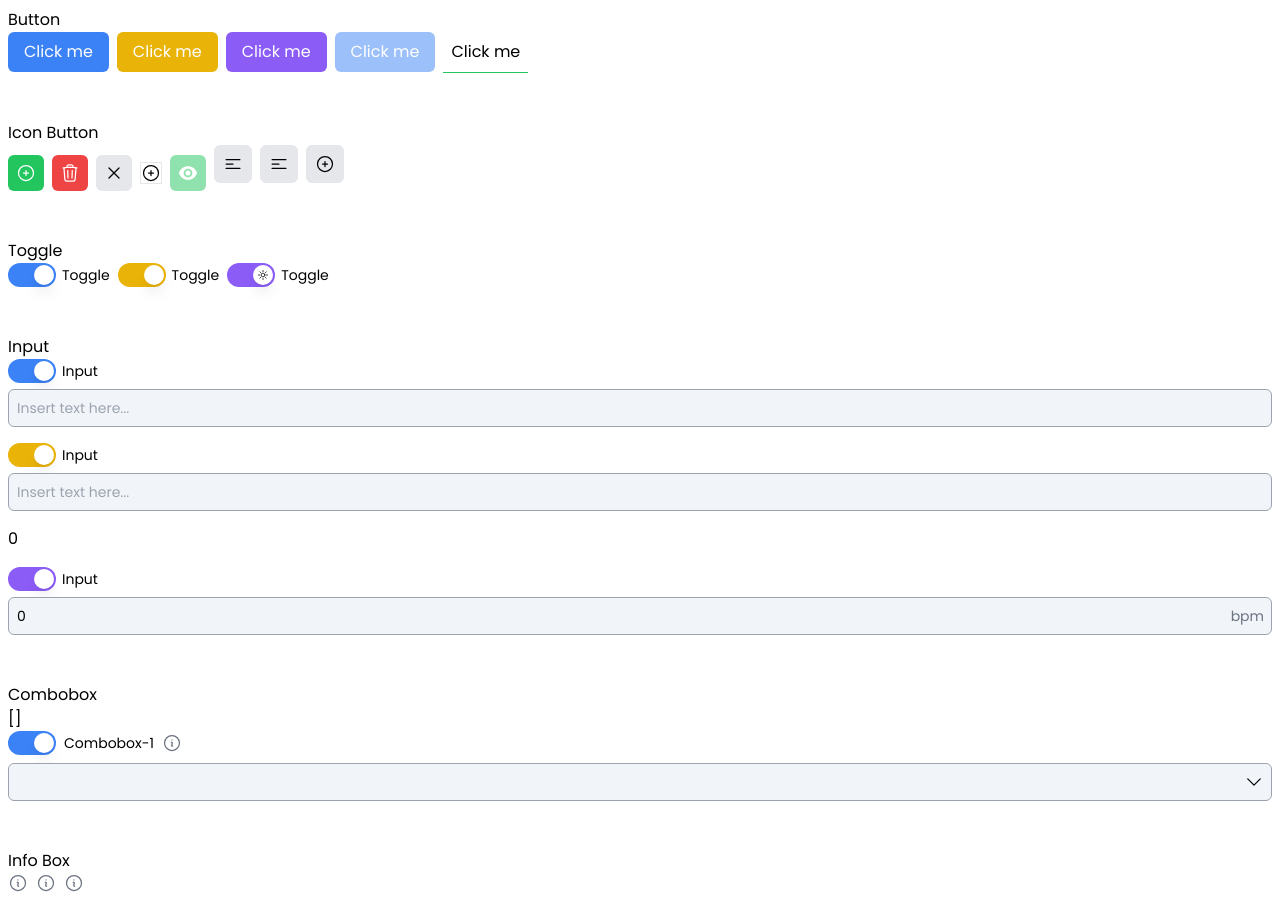
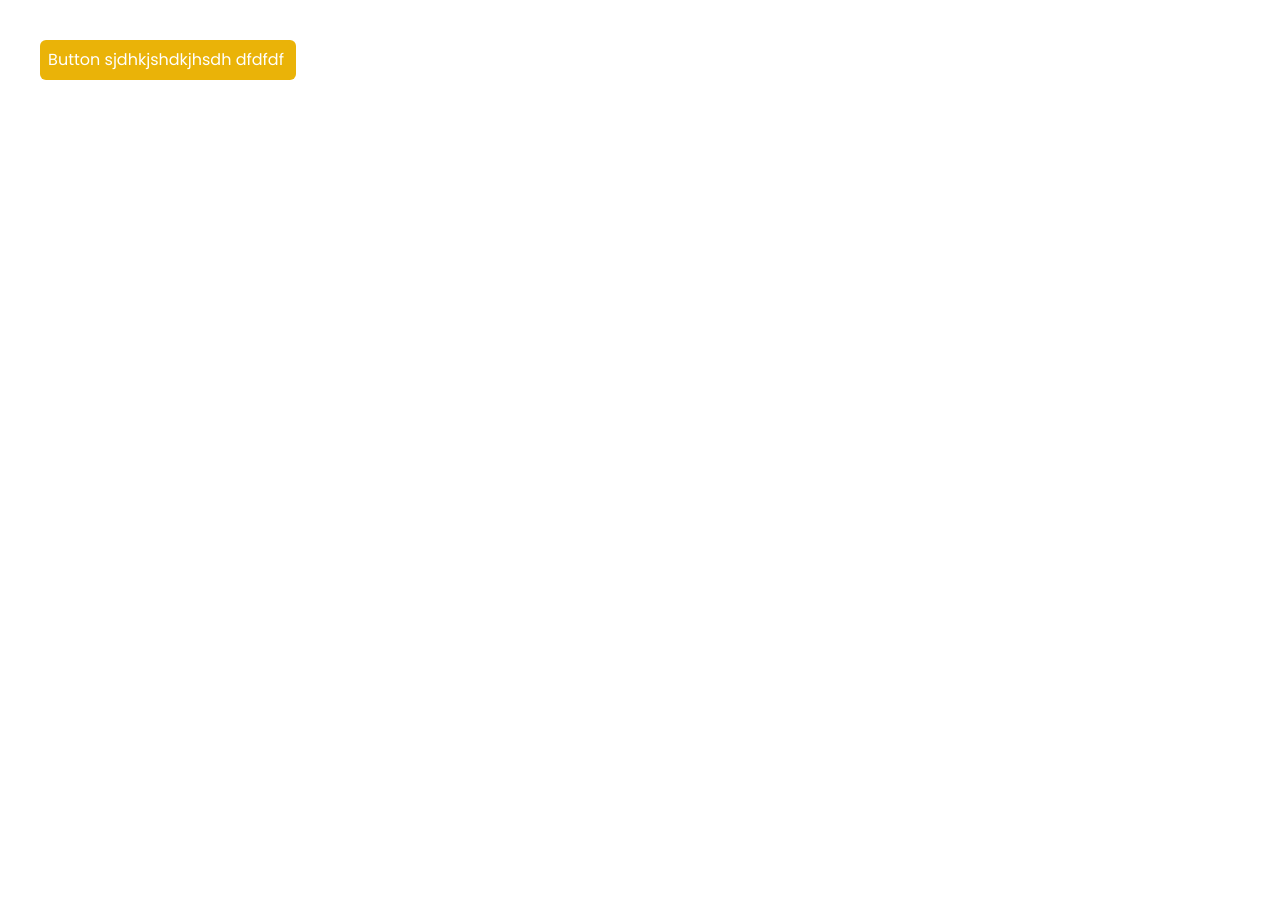
Before and after one commit to stefanBid/health-fit-360, a Vue app: page / in a window 1280 px wide. After the commit the page ends 800 px from the top, so only its background shows below. Built offline with nearby package versions, Linux system fonts and the light colour scheme.

Commit message:
fix: HfButton component

```diff
--- a/src/App.vue
+++ b/src/App.vue
@@ -1,256 +1,23 @@
 <script setup lang="ts">
 import {
 	HfButton,
-	HfIconButton,
-	HfDropdownMenu,
-	HfToggle,
-	HfInput,
-	HfCombobox,
-	HfInfoBox,
 } from '@/components';
 import {
 	TrashIcon,
-	XMarkIcon,
-	PlusCircleIcon,
-	SunIcon,
-	MoonIcon,
+
 } from '@heroicons/vue/24/outline';
 
-import { ref } from 'vue';
-
-const test = (option: string) => {
-	console.log(option);
-};
-
-const toggle1 = ref(true);
-const toggle2 = ref(true);
-const toggle3 = ref(true);
-
-const inputValue = ref('');
-const inputValue2 = ref('');
-const inputValue3 = ref(0);
-
-const items = [
-	{ label: 'Option 1', value: '1' },
-	{ label: 'Option 2', value: '2' },
-	{ label: 'Option 3', value: '3' },
-];
-
-const combo1 = ref([]);
 </script>
 
 <template>
-  <div class="flex flex-col gap-y-8">
-    <div class="p-2">
-      <h1>Button</h1>
-      <div class="space-x-2">
-        <hf-button id="btn-1">
-          Click me
-        </hf-button>
-        <hf-button color="yellow">
-          Click me
-        </hf-button>
-        <hf-button color="violet">
-          Click me
-        </hf-button>
-        <hf-button disabled>
-          Click me
-        </hf-button>
-        <hf-button
-          no-style
-          class="p-2 border-b border-b-green-500 hover:scale-x-75"
-        >
-          Click me
-        </hf-button>
-      </div>
-    </div>
-    <div class="p-2">
-      <h1>Icon Button</h1>
-      <div class="space-x-2">
-        <hf-icon-button
-          color="green"
-          :icon="PlusCircleIcon"
-        />
-        <hf-icon-button
-          color="red"
-          :icon="TrashIcon"
-        />
-        <hf-icon-button
-          color="gray"
-          :icon="XMarkIcon"
-          class="hover:rotate-180"
-        />
-        <hf-icon-button
-          no-style
-          class="border"
-          :icon="PlusCircleIcon"
-        />
-        <hf-icon-button disabled />
-        <hf-dropdown-menu>
-          <div class="flex flex-col gap-y-2">
-            <div
-              v-for="item in 5"
-              :key="item"
-              class="p-2 bg-gray-500 rounded-md"
-            >
-              {{ item }}
-            </div>
-          </div>
-        </hf-dropdown-menu>
-        <HfDropdownMenu
-          :options="[
-            {
-              optionKey: '1',
-              optionLabel: 'Option 1',
-              icon: PlusCircleIcon,
-            },
-            {
-              optionKey: '2',
-              optionLabel: 'Option 2',
-              icon: TrashIcon,
-            },
-            {
-              optionKey: '3',
-              optionLabel: 'Option 3',
-              icon: XMarkIcon,
-            },
-          ]"
-        />
-        <HfDropdownMenu
-          :menu-icon="PlusCircleIcon"
-          :options="[
-            {
-              optionKey: '1',
-              optionLabel: 'Option 1',
-              icon: PlusCircleIcon,
-            },
-            {
-              optionKey: '2',
-              optionLabel: 'Option 2',
-              icon: TrashIcon,
-            },
-            {
-              optionKey: '3',
-              optionLabel: 'Option 3',
-              icon: XMarkIcon,
-            },
-          ]"
-          :on-send-option="(option) => test(option)"
-        />
-      </div>
-    </div>
-    <div class="p-2">
-      <h1>Toggle</h1>
-      <div class="flex items-center gap-x-2">
-        <hf-toggle
-          id="toggle-1"
-          v-model:enabled="toggle1"
-          label="Toggle"
-          color="blue"
-        />
-        <hf-toggle
-          id="toggle-2"
-          v-model:enabled="toggle2"
-          label="Toggle"
-          color="yellow"
-        />
-        <hf-toggle
-          id="toggle-3"
-          v-model:enabled="toggle3"
-          label="Toggle"
-          color="violet"
-          :dot-icon="{ enabled: SunIcon, disabled: MoonIcon }"
-        />
-      </div>
-    </div>
-    <div class="p-2">
-      <h1>Input</h1>
-      <div class="flex flex-col gap-y-4">
-        <hf-input
-          id="input-1"
-          v-model:inputValue="inputValue"
-          label="Input"
-          :disabled="!toggle1"
-        >
-          <template #toggle>
-            <hf-toggle
-              id="toggle-input-1"
-              v-model:enabled="toggle1"
-              color="blue"
-            />
-          </template>
-        </hf-input>
-        <hf-input
-          id="input-2"
-          v-model:inputValue="inputValue2"
-          label="Input"
-          :disabled="!toggle2"
-          color="yellow"
-        >
-          <template #toggle>
-            <hf-toggle
-              id="toggle-input-2"
-              v-model:enabled="toggle2"
-              color="yellow"
-            />
-          </template>
-        </hf-input>
-        {{ inputValue3 }}
-        <hf-input
-          id="input-3"
-          v-model:inputValue="inputValue3"
-          label="Input"
-          :disabled="!toggle3"
-          color="violet"
-          type="number"
-          unit="bpm"
-        >
-          <template #toggle>
-            <hf-toggle
-              id="toggle-input-3"
-              v-model:enabled="toggle3"
-              color="violet"
-            />
-          </template>
-        </hf-input>
-      </div>
-    </div>
-
-    <div class="p-2">
-      <h1>Combobox</h1>
-      {{ combo1 }}
-      <div class="flex flex-col gap-y-4">
-        <HfCombobox
-          id="combobox-1"
-          v-model:selected-option="combo1"
-          :items="items"
-          :disabled="!toggle1"
-          color="violet"
-          label="Combobox-1"
-          help="This is a combobox"
-          display-key="label"
-          value-key="value"
-          add-if-not-found-option
-          multiple
-        >
-          <template #toggle>
-            <hf-toggle
-              id="toggle-combobox-1"
-              v-model:enabled="toggle1"
-              color="blue"
-            />
-          </template>
-        </HfCombobox>
-      </div>
-    </div>
-
-    <div class="p-2">
-      <h1>Info Box</h1>
-      <div class="space-x-2">
-        <HfInfoBox text="This is a tooltip" />
-        <HfInfoBox text="This is a tooltip" />
-        <HfInfoBox text="This is a tooltip" />
-      </div>
-    </div>
+  <div class="flex flex-col p-10 gap-y-8">
+    <HfButton
+      color="yellow"
+      size="custom"
+      class="w-64"
+    >
+      Button sjdhkjshdkjhsdh dfdfdf
+      <trash-icon class="w-5 h-5" />
+    </HfButton>
   </div>
 </template>
--- a/src/components/atoms/hf-button/HfButton.vue
+++ b/src/components/atoms/hf-button/HfButton.vue
@@ -1,8 +1,10 @@
 <script setup lang="ts">
 import type { ColorVariantExtra } from '@/types/global.types';
+import { computed } from 'vue';
 
 interface HfButtonProps {
   type?: 'button' | 'submit' | 'reset';
+  size?: 'fit' | 'custom';
   color?: ColorVariantExtra;
   disabled?: boolean;
   noStyle?: boolean;
@@ -10,34 +12,53 @@ interface HfButtonProps {
 
 const props = withDefaults(defineProps<HfButtonProps>(), {
 	type: 'button',
+	size: 'fit',
 	color: 'blue',
 	disabled: false,
 	noStyle: false,
 });
+
+const getButtonStyle = computed(() => {
+
+	if (props.noStyle) {
+		return ['outline-none']
+	}
+
+	const style = ['inline-flex items-center justify-center px-4 py-2 text-base text-white transition-all duration-200 ease-in-out rounded-md outline-none gap-x-1 sm:text-sm xs:text-sm'];
+
+	// Color
+	if (props.color === 'blue') {
+		style.push('bg-blue-500 hover:bg-blue-600 active:bg-blue-700');
+	} else if (props.color === 'yellow') {
+		style.push('bg-yellow-500 hover:bg-yellow-600 active:bg-yellow-700');
+	} else if (props.color === 'violet') {
+		style.push('bg-violet-500 hover:bg-violet-600 active:bg-violet-700');
+	}
+
+	// Size
+	if (props.size === 'fit') {
+		style.push('w-fit');
+	} else {
+		style.push('truncate');
+	}
+
+	// Disabled
+	if (props.disabled) {
+		style.push('cursor-not-allowed pointer-events-none opacity-50');
+	} else {
+		style.push('cursor-pointer opacity-100');
+	}
+
+	return style.join(' ');
+
+})
 </script>
 
 <template>
   <button
     v-bind="$attrs"
     :type="props.type"
-    class="text-base transition-all duration-200 ease-in-out outline-none sm:text-sm xs:text-sm"
-    :class="[
-      {
-        'inline-flex items-center justify-center px-4 py-2 transition-all duration-200 ease-in-out rounded-md w-fit gap-x-1':
-          !props.noStyle,
-      },
-      {
-        'bg-blue-500 hover:bg-blue-600 active:bg-blue-700  text-white ':
-          props.color === 'blue' && !props.noStyle,
-        'bg-yellow-500 hover:bg-yellow-600 active:bg-yellow-700   text-white':
-          props.color === 'yellow' && !props.noStyle,
-        'bg-violet-500 hover:bg-violet-600 active:bg-violet-700  text-white':
-          props.color === 'violet' && !props.noStyle,
-      },
-      props.disabled
-        ? 'cursor-not-allowed pointer-events-none opacity-50'
-        : 'cursor-pointer opacity-100',
-    ]"
+    :class="getButtonStyle"
   >
     <slot></slot>
   </button>
```
Also changed, not shown: 1 other file (tests, documents, lock files or other folders).
